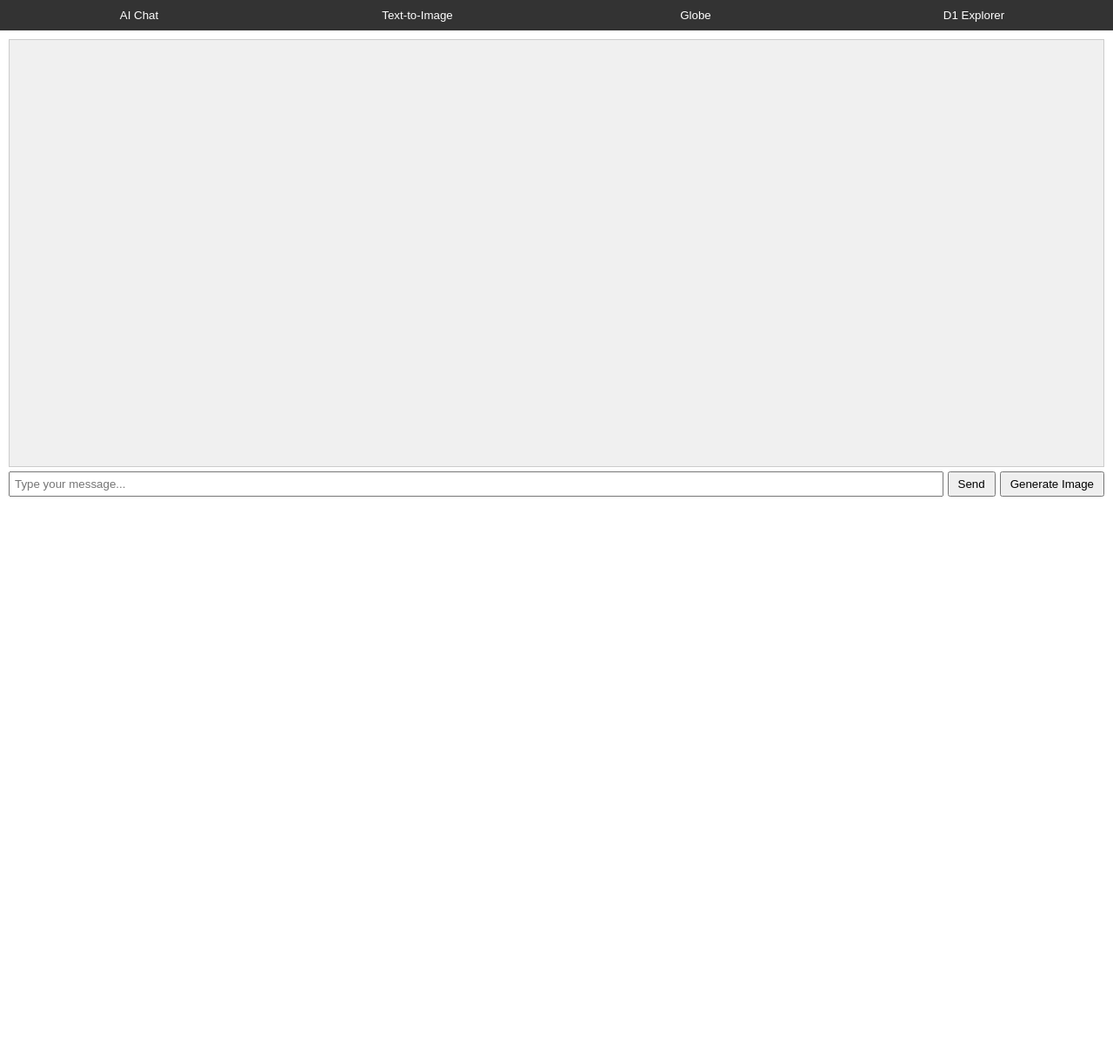
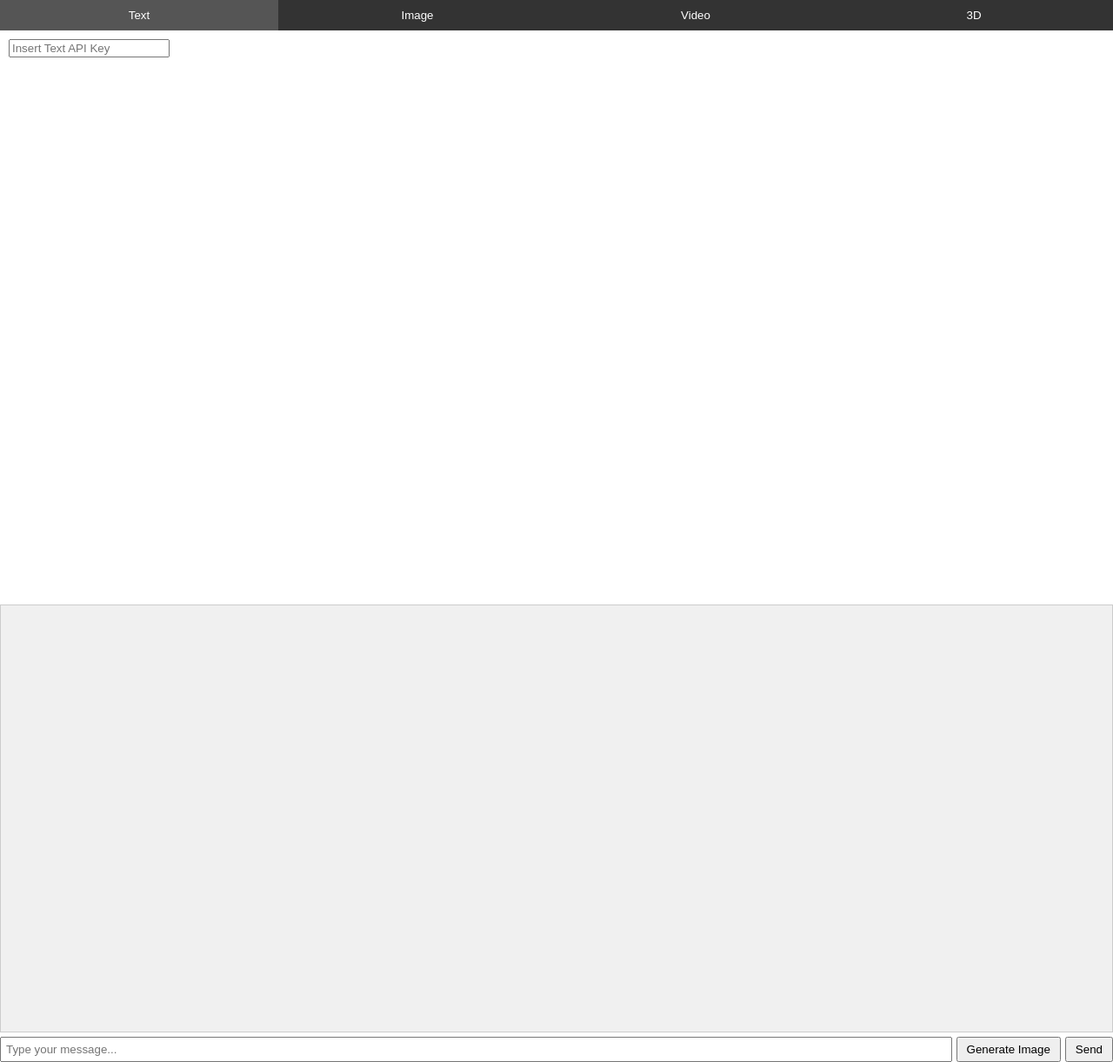
Before and after one commit to CelestialArtisanBot/pick-of-gods-chat-matrix, a website: page public/index.html in a window 1280 px wide. Shown: the whole page at 87% size. Before the commit the page ends 800 px from the top, so only its background shows below. Drawn offline with Linux system fonts and the light colour scheme.

Commit message:
Update index.html

```diff
--- a/public/index.html
+++ b/public/index.html
@@ -3,38 +3,48 @@
 <head>
 <meta charset="UTF-8">
 <meta name="viewport" content="width=device-width, initial-scale=1.0">
-<title>Pick of Gods AI Hub</title>
+<title>Pick of Gods AI Chat</title>
 <link rel="stylesheet" href="style.css">
 </head>
 <body>
-<div class="tabs">
-  <button class="tab-btn" data-tab="chat">AI Chat</button>
-  <button class="tab-btn" data-tab="image">Text-to-Image</button>
-  <button class="tab-btn" data-tab="globe">Globe</button>
-  <button class="tab-btn" data-tab="d1">D1 Explorer</button>
-</div>
+  <div class="chat-container">
 
-<div id="chatTab" class="tab-content active">
-  <div id="chatMessages" class="chat-messages"></div>
-  <form id="chatForm">
-    <input id="chatInput" type="text" placeholder="Type your message..." />
-    <button id="sendBtn">Send</button>
-    <button id="imgToggleBtn" type="button">Generate Image</button>
-  </form>
-</div>
+    <!-- Tab Buttons -->
+    <div class="tabs">
+      <button class="tab-btn active" data-tab="text">Text</button>
+      <button class="tab-btn" data-tab="image">Image</button>
+      <button class="tab-btn" data-tab="video">Video</button>
+      <button class="tab-btn" data-tab="3d">3D</button>
+    </div>
 
-<div id="imageTab" class="tab-content">
-  <iframe src="https://text-to-image-template.celestialartisanbot.workers.dev/" frameborder="0"></iframe>
-</div>
+    <!-- Tab Contents -->
+    <div class="tab-contents">
+      <div id="textTab" class="tab-content active">
+        <input type="text" id="textApiKey" class="api-key" placeholder="Insert Text API Key">
+      </div>
+      <div id="imageTab" class="tab-content">
+        <input type="text" id="imageApiKey" class="api-key" placeholder="Insert Image API Key">
+      </div>
+      <div id="videoTab" class="tab-content">
+        <input type="text" id="videoApiKey" class="api-key" placeholder="Insert Video API Key">
+      </div>
+      <div id="3dTab" class="tab-content">
+        <input type="text" id="3dApiKey" class="api-key" placeholder="Insert 3D API Key">
+      </div>
+    </div>
 
-<div id="globeTab" class="tab-content">
-  <iframe src="https://multiplayer-globe-template.celestialartisanbot.workers.dev/" frameborder="0"></iframe>
-</div>
+    <!-- Chat Messages -->
+    <div id="chatMessages" class="chat-messages"></div>
 
-<div id="d1Tab" class="tab-content">
-  <iframe src="https://d1-template.celestialartisanbot.workers.dev/" frameborder="0"></iframe>
-</div>
+    <!-- Chat Input -->
+    <form id="chatForm" class="chat-form">
+      <input type="text" id="chatInput" placeholder="Type your message..." autocomplete="off">
+      <button type="button" id="imgToggleBtn">Generate Image</button>
+      <button type="submit" id="sendBtn">Send</button>
+    </form>
 
-<script src="chat.js"></script>
+  </div>
+
+  <script src="chat.js"></script>
 </body>
 </html>
```
